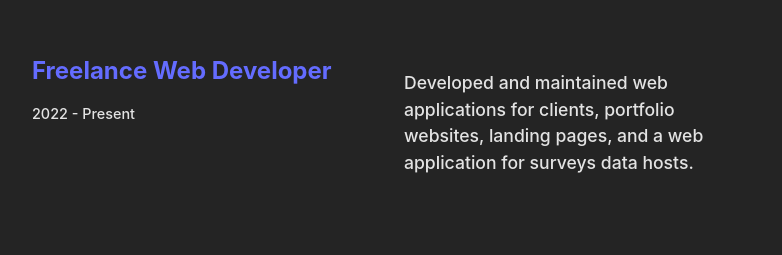
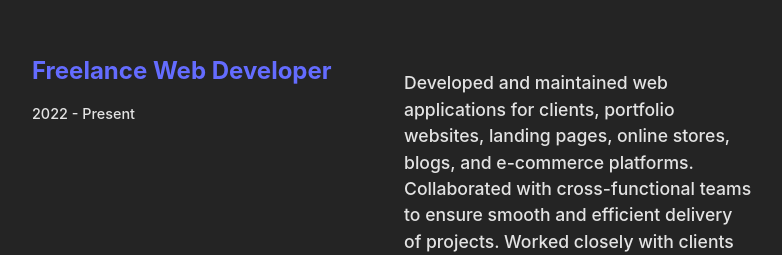
Before and after one commit to necho1122/portfolio, a website built with Vite: page index.html in a window 1280 px wide. Shown: the part 687-942 px from the top of the page, without its empty margins (248-1030 px from the left). Built offline with nearby package versions, Linux system fonts and the light colour scheme.

Commit message:
add more experience details

```diff
--- a/index.html
+++ b/index.html
@@ -7,7 +7,8 @@
   <meta name="viewport" content="width=device-width, initial-scale=1.0" />
   <meta name="description"
     content="Welcome to Nelson Ubac's portfolio. Discover my journey from chemical engineering to becoming a passionate web developer. Explore my projects and skills." />
-  <meta name="keywords" content="Nelson Ubac, Portfolio, Web Developer, Frontend Developer, Fullstack Developer" />
+  <meta name="keywords"
+    content="Nelson Ubac, Portfolio, Web Developer, Frontend Developer, Fullstack Developer, React Developer" />
   <meta name="author" content="Nelson Ubac" />
   <link rel="stylesheet" href="style.css">
   <title>Nelson Ubac | Web Developer</title>
@@ -96,7 +97,10 @@
               <h3>Freelance Web Developer</h3>
               <p style="font-size: 0.9em">2022 - Present</p>
             </div>
-            <p>Developed and maintained web applications for clients, portfolio websites, landing pages, and a web
+            <p>Developed and maintained web applications for clients, portfolio websites, landing pages, online stores,
+              blogs, and e-commerce platforms. Collaborated with cross-functional teams to ensure smooth and efficient
+              delivery of projects. Worked closely with clients to understand their needs and goals, and provided
+              technical support and a web
               application for surveys data hosts.</p>
           </div>
         </div>
```
